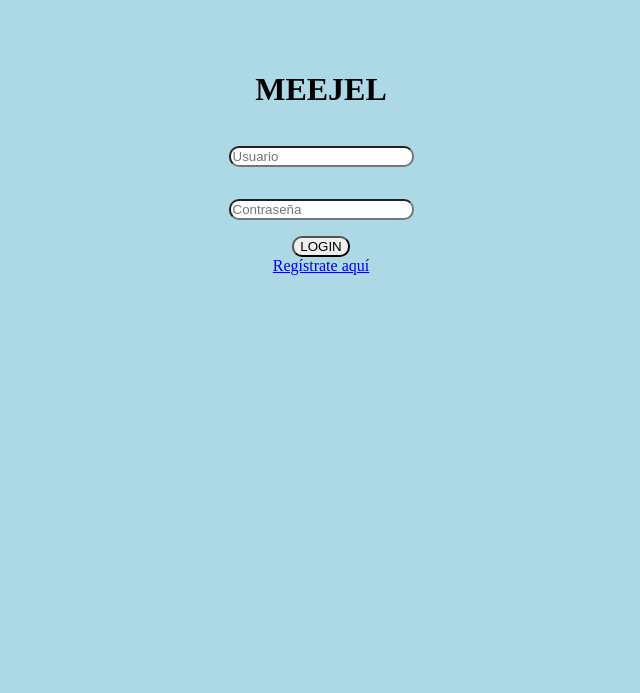
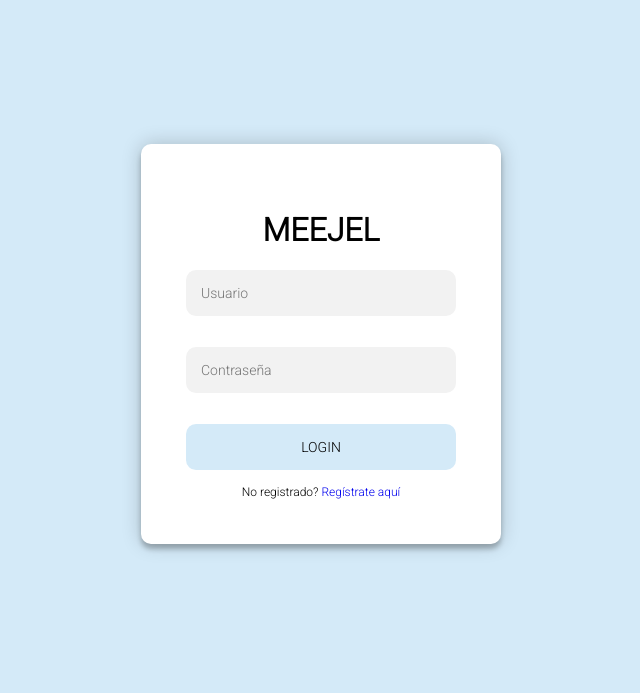
Before and after one commit to marteoma/FrameworkGamificacion, a Django app: page / in a window 1280 px wide. Shown: the top 693 px of the page, without its empty margins (319-959 px from the left). Run offline with Django 3.2, Linux system fonts and the light colour scheme.

Commit message:
New Login and Rregister UI

```diff
--- a/framework/templates/framework/index.html
+++ b/framework/templates/framework/index.html
@@ -1,9 +1,12 @@
+
 <!DOCTYPE html>
 <html>
 <head>
 <meta name="viewport" content="width=device-width, initial-scale=1">
 <style>
 /* Center the loader */
+@import url(https://fonts.googleapis.com/css?family=Roboto:300);
+
 #loader {
   position: absolute;
   left: 50%;
@@ -23,13 +26,103 @@
 
 body {
     padding:50px;
-    background-color: lightblue;
+    background-color:#d4eaf8;
+  }
+.login-page {
+  width: 360px;
+  padding: 8% 0 0;
+  margin: auto;
+}
+  .form {
+  position: relative;
+  z-index: 1;
+  background: #FFFFFF;
+  max-width: 360px;
+  margin: 0 auto 100px;
+  padding: 45px;
+  text-align: center;
+  box-shadow: 0 0 20px 0 rgba(0, 0, 0, 0.2), 0 5px 5px 0 rgba(0, 0, 0, 0.24);
+  border-radius:10px;
 }
 
-  .sign-in-form {
-    display: flex;
-    align-items: center;
-    flex-direction: column;
+.form input {
+  font-family: "Roboto", sans-serif;
+  outline: 0;
+  background: #f2f2f2;
+  width: 100%;
+  border: 0;
+  margin: 0 0 15px;
+  padding: 15px;
+  box-sizing: border-box;
+  font-size: 14px;
+  border-radius:10px;
+}
+.form button {
+  font-family: "Roboto", sans-serif;
+  text-transform: uppercase;
+  outline: 0;
+  background:#d4eaf8;
+  width: 100%;
+  border: 0;
+  border-radius:10px;
+  padding: 15px;
+  font-size: 14px;
+  -webkit-transition: all 0.3 ease;
+  transition: all 0.3 ease;
+  cursor: pointer;
+}
+.form button:hover,.form button:active,.form button:focus {
+  background: #d4eaf8;
+}
+.form .message {
+  margin: 15px 0 0;
+  font-size: 12px;
+}
+.form .message a {
+  text-decoration: none;
+}
+.form .register-form {
+  display: none;
+}
+.container {
+  position: relative;
+  z-index: 1;
+  max-width: 300px;
+  margin: 0 auto;
+}
+.container:before, .container:after {
+  content: "";
+  display: block;
+  clear: both;
+}
+.container .info {
+  margin: 50px auto;
+  text-align: center;
+}
+.container .info h1 {
+  margin: 0 0 15px;
+  padding: 0;
+  font-size: 36px;
+  font-weight: 300;
+  color: #d4eaf8;
+}
+.container .info span {
+  color: #d4eaf8;
+  font-size: 12px;
+}
+.container .info span a {
+  color: #d4eaf8;
+  text-decoration: none;
+}
+.container .info span .fa {
+  color: #d4eaf8;
+}
+body {
+  padding: 50px;
+  background: #d4eaf8; /* fallback for old browsers */
+  font-family: "Roboto", sans-serif;
+  -webkit-font-smoothing: antialiased;
+  -moz-osx-font-smoothing: grayscale;
 }
 input{
   border-radius: 10px;
@@ -71,28 +164,27 @@ body {
 }
 </style>
 </head>
+
 <body onload="rotation()" style="margin:0;">
-
+<div class="login-page">
   <div id="loader"></div>
-
   <div style="display:none;" id="myDiv" class="animate-bottom">
       {% if error %}
         <div class="alert alert-danger">{{error}}</div>
       {% endif %}
+        <form action="{% url 'framework:login' %}" method="POST" class="form">
           <h1>MEEJEL</h1>
-    <div class="sign-in-form">
-      <form action="{% url 'framework:login' %}" method="POST" class="sign-in-form">
           {% csrf_token %}
           {{form.as_p}}
-        <input type="submit" value="LOGIN">
+          <button type="submit" value="LOGIN">LOGIN</button>
+          <p class="message">No registrado? <a href="{% url 'framework:register' %}"> Regístrate aquí</a></p>
         </form>
-      <a href="{% url 'framework:register' %}">Regístrate aquí</a>
+
   </div>
 </div>
+<script>
 
-<script>
 var an;
-
 function rotation() {
   an = setTimeout(showPage, 1000);
 }
```
Also changed, not shown: framework/templates/framework/register.html (+154 -10 lines). Lines whose indentation alone changed are shown as unchanged.
